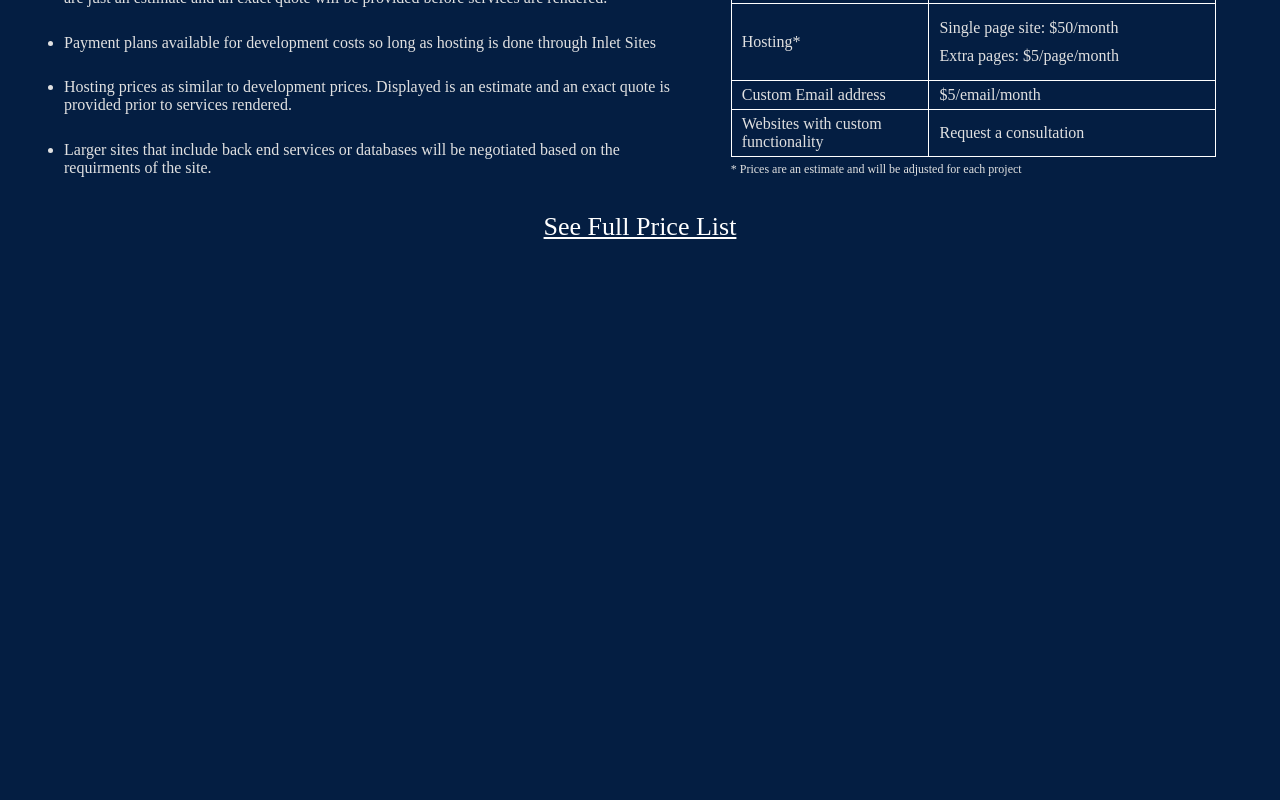
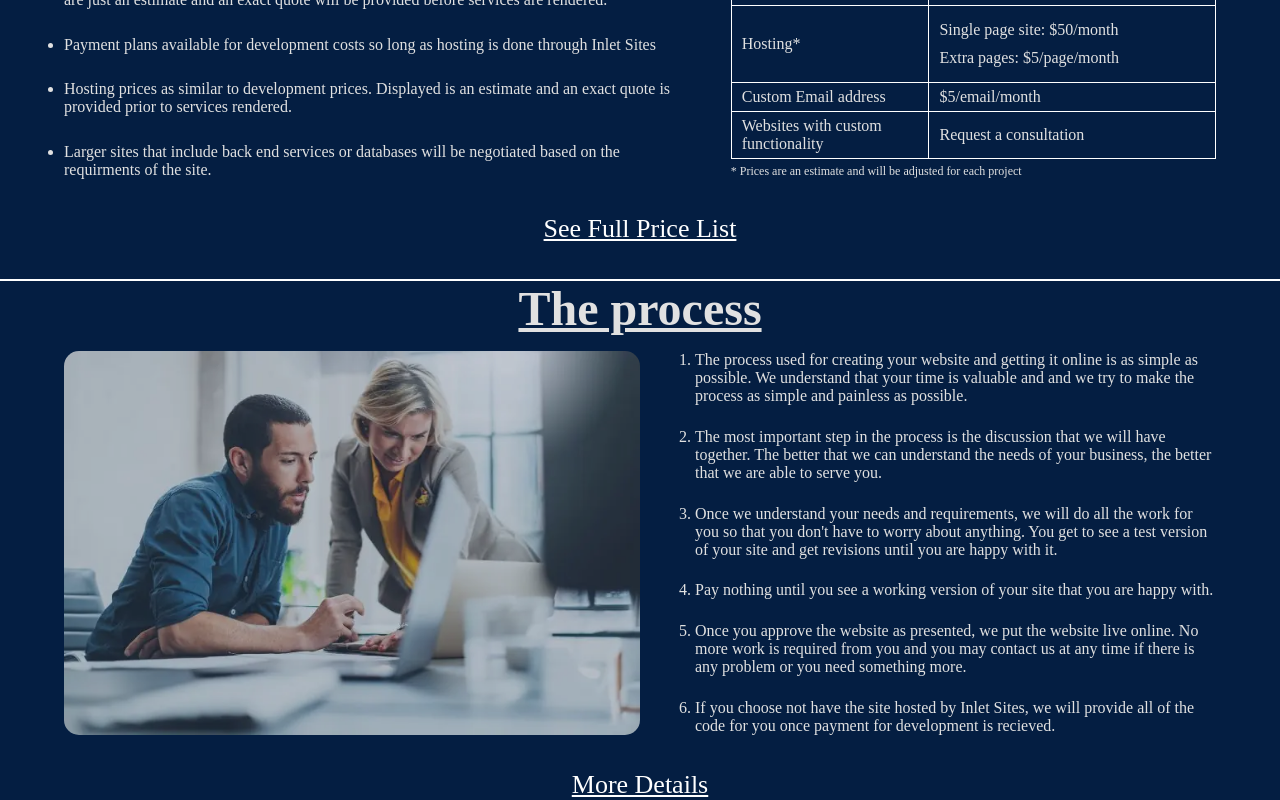
Before and after one commit to inlet-sites/inletsites-dev, a SvelteKit app: page / in a window 1280 px wide. Shown: the part 2169-2969 px from the top of the page. Before the commit the page ends 2446 px from the top, so only its background shows below. Built offline with nearby package versions, Linux system fonts and the light colour scheme.

Commit message:
Create process section on landing page.

```diff
--- a/src/routes/+page.svelte
+++ b/src/routes/+page.svelte
@@ -4,6 +4,7 @@
     import Menu from "../components/Menu.svelte";
     import Services from "./Services.svelte";
     import Prices from "./Prices.svelte";
+    import Process from "./Process.svelte";
     import heroImg from "$lib/hero.webp";
 </script>
 
@@ -21,6 +22,8 @@
     <Services/>
 
     <Prices/>
+
+    <Process/>
 </div>
 
 <style>
--- a/src/routes/Prices.svelte
+++ b/src/routes/Prices.svelte
@@ -53,6 +53,7 @@
         flex-direction: column;
         align-items: center;
         padding: 35px 0;
+        border-top: 2px solid white;
     }
 
     h1{
--- /dev/null
+++ b/src/routes/Process.svelte
@@ -0,0 +1,89 @@
+<script>
+    import workingTogether from "$lib/workingTogether.webp";
+</script>
+
+<div class="container">
+    <h1>The process</h1>
+
+    <div class="contents">
+        <img src={workingTogether} alt="Tow people working together on a computer">
+
+        <ol class="text">
+            <li>The process used for creating your website and getting it online is as simple as possible. We understand that your time is valuable and and we try to make the process as simple and painless as possible.</li>
+
+            <li>The most important step in the process is the discussion that we will have together. The better that we can understand the needs of your business, the better that we are able to serve you.</li>
+
+            <li>Once we understand your needs and requirements, we will do all the work for you so that you don't have to worry about anything. You get to see a test version of your site and get revisions until you are happy with it.</li>
+
+            <li>Pay nothing until you see a working version of your site that you are happy with.</li>
+
+            <li>Once you approve the website as presented, we put the website live online. No more work is required from you and you may contact us at any time if there is any problem or you need something more.</li>
+
+            <li>If you choose not have the site hosted by Inlet Sites, we will provide all of the code for you once payment for development is recieved.</li>
+        </ol>
+    </div>
+
+    <a class="details" href="/process">More Details</a>
+</div>
+
+<style>
+    .container{
+        display: flex;
+        flex-direction: column;
+        align-items: center;
+        width: 100%;
+        border-top: 2px solid white;
+    }
+
+    h1{
+        text-align: center;
+        font-size: 48px;
+        text-decoration: underline;
+        margin-bottom: 15px;
+    }
+
+    .contents{
+        display: flex;
+        width: 90%;
+    }
+
+    img{
+        border-radius: 15px;
+        opacity: 0.75;
+        width: 50%;
+    }
+
+    .text{
+        display: flex;
+        flex-direction: column;
+        justify-content: space-between;
+        margin-left: 55px;
+    }
+
+    .text p{
+        margin: 15px 0;
+        font-size: 18px;
+    }
+
+    .details{
+        margin-top: 35px;
+        font-size: 26px;
+        color: white;
+    }
+
+    @media screen and (max-width: 1200px){
+        .contents{
+            flex-direction: column;
+            align-items: center;
+        }
+
+        img{
+            margin-bottom: 35px;
+            width: 350px;
+        }
+
+        li{
+            margin: 10px 0;
+        }
+    }
+</style>
```
Also changed, not shown: src/lib/customSoftware.webp, src/lib/workingTogether.webp (added).
